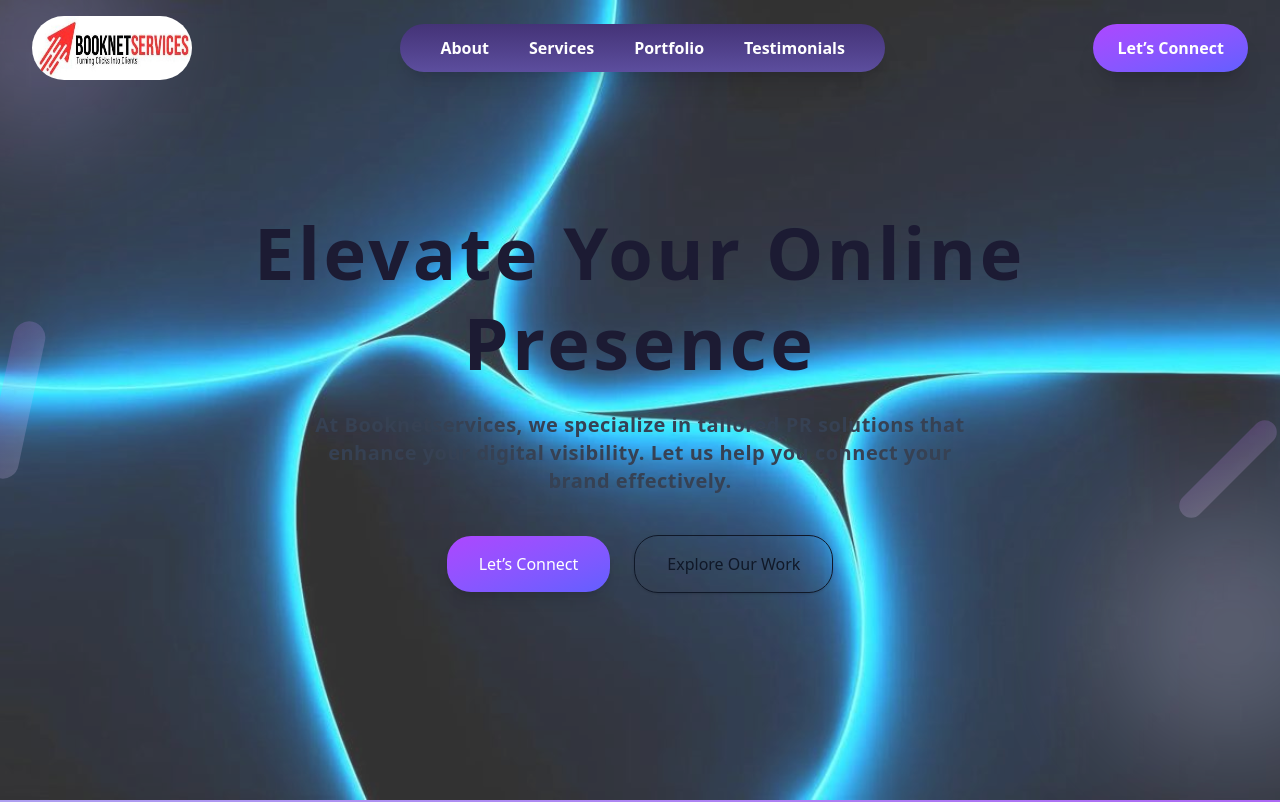
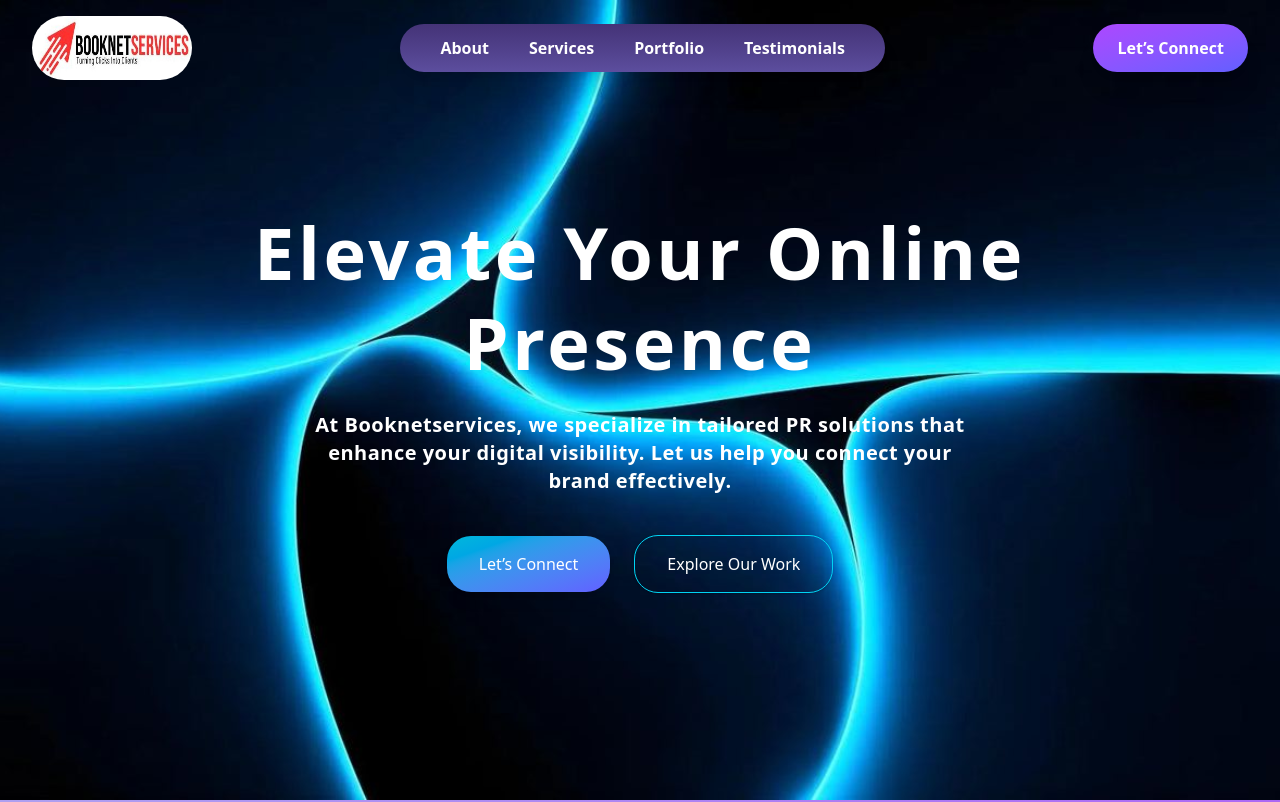
Before and after one commit to Code2With-Pratik/EZ-startup-futurio-project, a React (Vite) app: page / in a window 1280 px wide. Shown: the top 802 px of the page. Built offline with nearby package versions, Linux system fonts and the light colour scheme.

Commit message:
refactor Hero component styles for improved readability and consistency

```diff
--- a/src/components/Hero.jsx
+++ b/src/components/Hero.jsx
@@ -7,31 +7,23 @@ const Hero = () => (
     <img
       src={bgImage}
       alt="Background"
-      className="absolute inset-0 w-full h-full object-cover z-0 opacity-[80%]"
+      className="absolute inset-0 w-full h-full object-cover z-0"
     />
 
-    {/* Overlay shapes */}
-    <div className="absolute inset-0 z-10">
-      <div className="absolute -left-16 -top-16 w-52 h-52 bg-gradient-to-br from-purple-300 to-indigo-300 rounded-full blur-3xl opacity-30"></div>
-      <div className="absolute -right-20 bottom-10 w-64 h-64 bg-gradient-to-br from-purple-200 to-blue-200 rounded-full blur-3xl opacity-25"></div>
-      <div className="absolute top-1/2 left-0 w-8 h-40 bg-gradient-to-br from-purple-400 to-purple-200 rounded-full opacity-20 transform -translate-y-1/2 rotate-12"></div>
-      <div className="absolute bottom-1/3 right-10 w-6 h-32 bg-gradient-to-br from-purple-400 to-purple-200 rounded-full opacity-20 transform rotate-45"></div>
-    </div>
-
     {/* Content */}
-    <div className="relative z-20 text-[#1c1b33]">
+    <div className="relative z-20 text-white">
       <h1 className="text-5xl md:text-6xl lg:text-7xl font-bold leading-tight mb-6 tracking-wider">
         Elevate Your Online<br /> Presence
       </h1>
-      <p className="text-lg md:text-xl text-gray-700 max-w-2xl mx-auto mb-10 font-semibold tracking-wide">
+      <p className="text-lg md:text-xl text-white max-w-2xl mx-auto mb-10 font-semibold tracking-wide">
         At Booknetservices, we specialize in tailored PR solutions that enhance your digital visibility.
         Let us help you connect your brand effectively.
       </p>
       <div className="flex flex-wrap justify-center items-center gap-6">
-        <button className="bg-gradient-to-br from-purple-500 to-indigo-500 text-white font-medium px-8 py-4 rounded-[24px] shadow-lg hover:opacity-90 transition">
+        <button className="bg-gradient-to-br from-cyan-500 to-indigo-500 text-white font-medium px-8 py-4 rounded-[24px] shadow-lg hover:opacity-90 transition">
           Let’s Connect
         </button>
-        <button className="border border-gray-900 text-gray-900 font-medium px-8 py-4 rounded-[24px] shadow-sm hover:bg-purple-200 transition">
+        <button className="border border-cyan-400 text-white font-medium px-8 py-4 rounded-[24px] shadow-sm hover:bg-gradient-to-br from-cyan-500 to-indigo-500 transition">
           Explore Our Work
         </button>
       </div>
```
